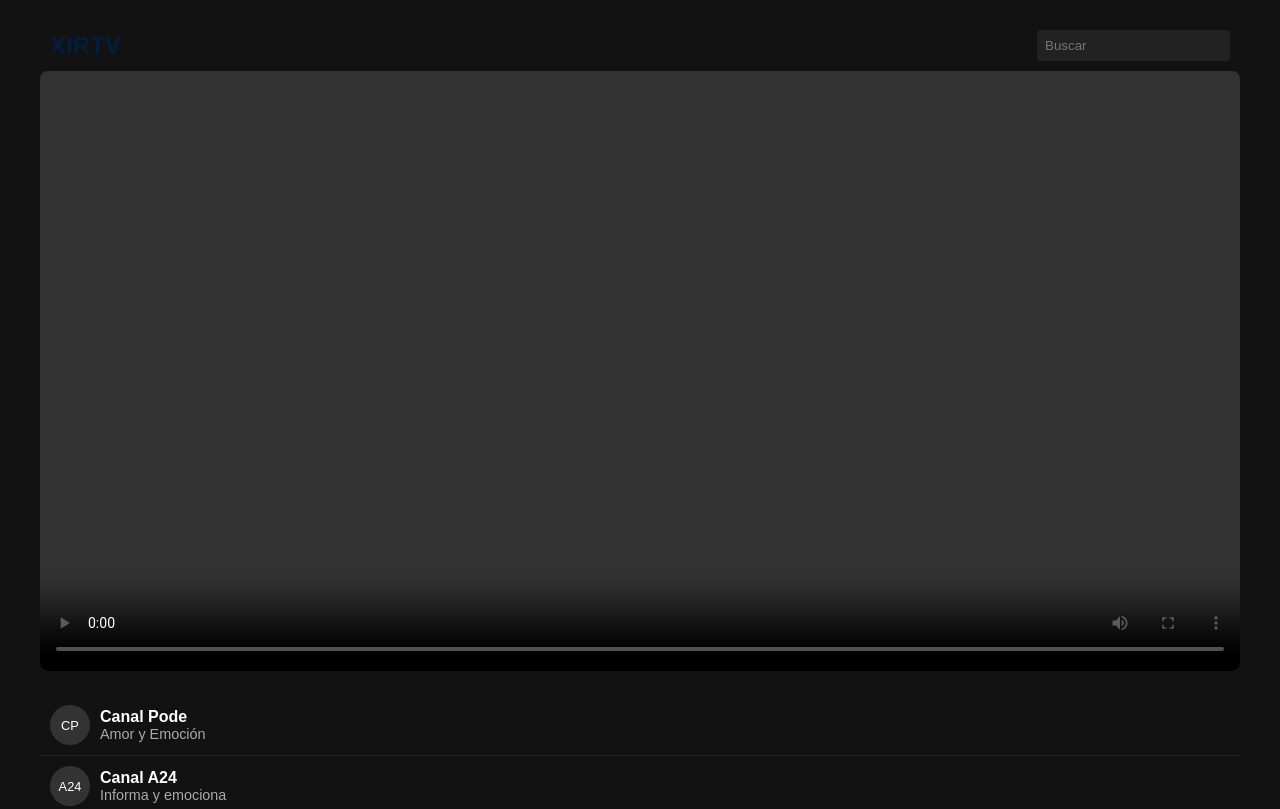
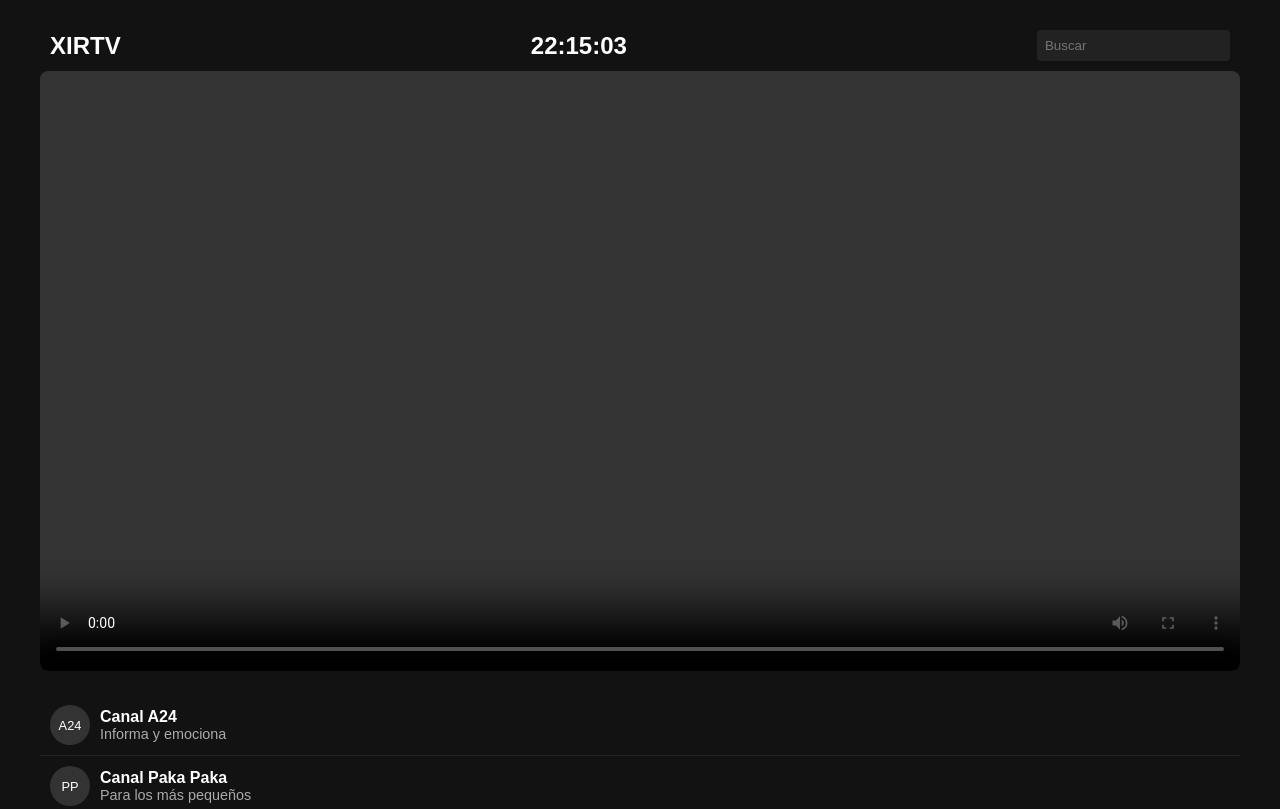
Before and after one commit to XIRTV/XIR.TV, a plain HTML site: page index.html in a window 1280 px wide. Shown: the top 809 px of the page. Drawn offline with nearby package versions, Linux system fonts and the light colour scheme.

Commit message:
Add files via upload
 XIRTV es una página web que permite ver canales de televisión de forma gratuita.

```diff
--- a/index.html
+++ b/index.html
@@ -28,7 +28,12 @@
         #logo {
             font-size: 1.5em;
             font-weight: bold;
-            color: #001F3F; /* Azul oscuro */
+            color: #fff; /* Blanco */
+        }
+        #time {
+            font-size: 1.5em;
+            font-weight: bold;
+            color: #fff; /* Blanco */
         }
         #searchBar {
             padding: 8px;
@@ -85,17 +90,11 @@
     <div class="container">
         <header>
             <div id="logo">XIRTV</div>
-            <input type="text" id="searchBar" placeholder="Buscar">
+            <div id="time"></div>
+            <input type="text" id="searchBar" placeholder="Buscar" onkeyup="searchChannels()">
         </header>
         <video id="mainVideo" controls autoplay></video>
         <div id="channelList">
-            <div class="channelItem" onclick="playChannel('canalPode')">
-                <div class="channelLogo">CP</div>
-                <div class="channelInfo">
-                    <div class="channelName">Canal Pode</div>
-                    <div class="channelDescription">Amor y Emoción</div>
-                </div>
-            </div>
             <div class="channelItem" onclick="playChannel('canalA24')">
                 <div class="channelLogo">A24</div>
                 <div class="channelInfo">
@@ -242,21 +241,15 @@
     <script>
         var video = document.getElementById('mainVideo');
         var hls = new Hls();
-
         function playChannel(channelId) {
             var videoSource = '';
-
             // Detach existing HLS stream if any
             if (hls) {
                 hls.detachMedia();
                 hls.destroy();
                 hls = new Hls(); // Re-instantiate hls object
             }
-
             switch (channelId) {
-                case 'canalPode':
-                    videoSource = 'URL_DEL_CANAL_PODE.mp4'; // Reemplaza con la URL real
-                    break;
                 case 'canalA24':
                     videoSource = 'https://g1.vxral-hor.transport.edge-access.net/a15/ngrp:a24-100056_all/a24-100056.m3u8';
                     break;
@@ -320,7 +313,6 @@
                 default:
                     videoSource = '';
             }
-
             // Utiliza HLS.js si es compatible
             if (Hls.isSupported()) {
                 hls.loadSource(videoSource);
@@ -340,6 +332,39 @@
                 console.log('HLS is not supported on this browser.');
             }
         }
+         function updateTime() {
+            var now = new Date();
+            var hours = now.getHours();
+            var minutes = now.getMinutes();
+            var seconds = now.getSeconds();
+            // Asegurarse de que los minutos y segundos tengan dos dígitos
+            minutes = minutes < 10 ? '0' + minutes : minutes;
+            seconds = seconds < 10 ? '0' + seconds : seconds;
+            var timeString = hours + ':' + minutes + ':' + seconds;
+            document.getElementById('time').textContent = timeString;
+        }
+        // Actualizar el tiempo cada segundo
+        setInterval(updateTime, 1000);
+        // Inicializar el tiempo al cargar la página
+        updateTime();
+
+        function searchChannels() {
+            var input, filter, channelList, channelItem, channelName, i, txtValue;
+            input = document.getElementById('searchBar');
+            filter = input.value.toUpperCase();
+            channelList = document.getElementById('channelList');
+            channelItem = channelList.getElementsByClassName('channelItem');
+
+            for (i = 0; i < channelItem.length; i++) {
+                channelName = channelItem[i].getElementsByClassName('channelName')[0];
+                txtValue = channelName.textContent || channelName.innerText;
+                if (txtValue.toUpperCase().indexOf(filter) > -1) {
+                    channelItem[i].style.display = "";
+                } else {
+                    channelItem[i].style.display = "none";
+                }
+            }
+        }
     </script>
 </body>
 </html>
```
